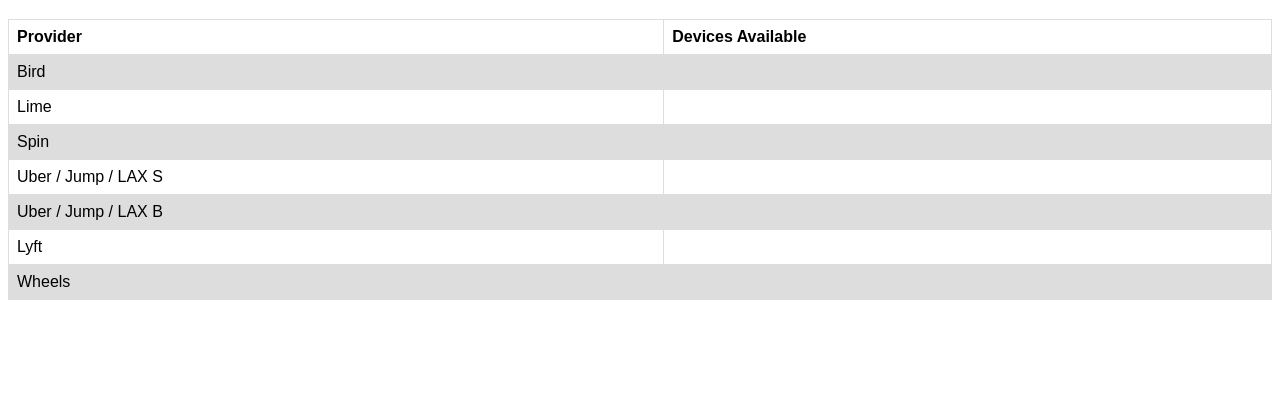
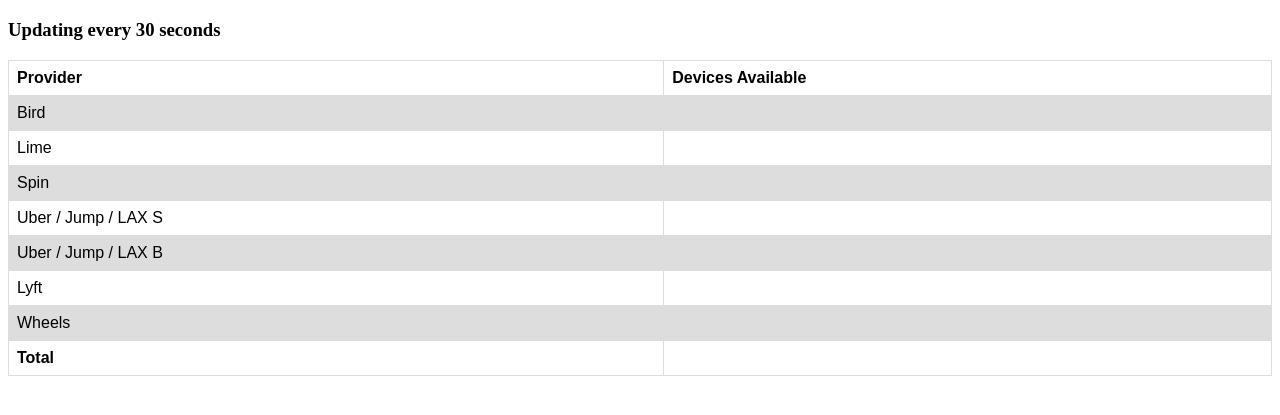
Before and after one commit to Joao-Regis-LADOT/mds_dashboard_LA, a plain HTML site: page mds_fetch_LA/index.html in a window 1280 px wide. Shown: the part 61-476 px from the top of the page. Drawn offline with nearby package versions, Linux system fonts and the light colour scheme; no server answers.

Commit message:
Update index.html

```diff
--- a/mds_fetch_LA/index.html
+++ b/mds_fetch_LA/index.html
@@ -11,6 +11,7 @@
 
   <body>
     <h1> MDS Dashboard - <span>LIVE</span></h1>
+    <h3>Updating every 30 seconds</h3>
 
 
 
@@ -56,6 +57,11 @@
         <td id="wheels_LA_qty_tbl" style="color:red"></td>
       </tr>
 
+      <tr>
+        <td><b>Total</b></td>
+        <td id="total_devices" style="color:red"></td>
+      </tr>
+
     </table>
 
 
```
